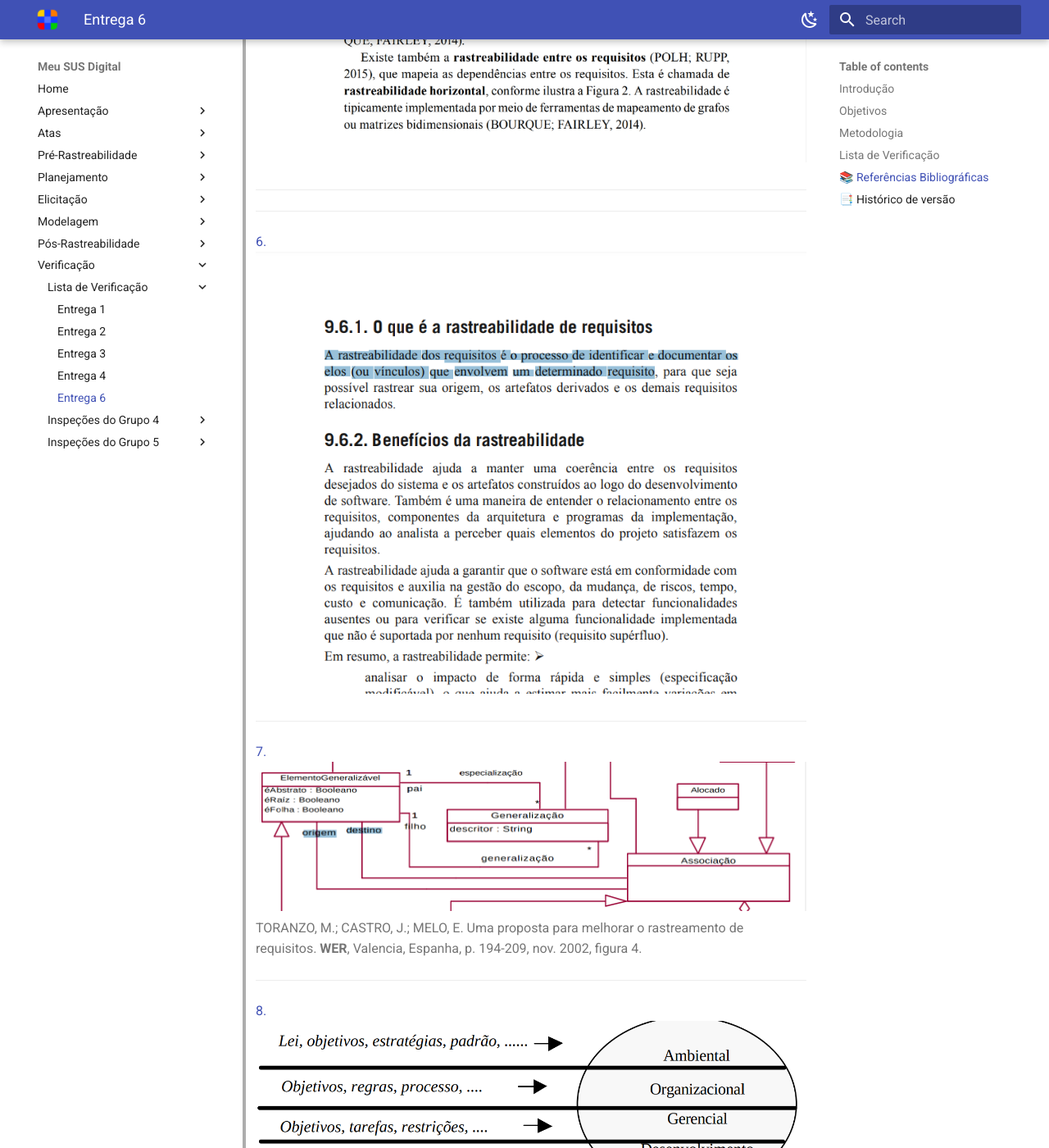
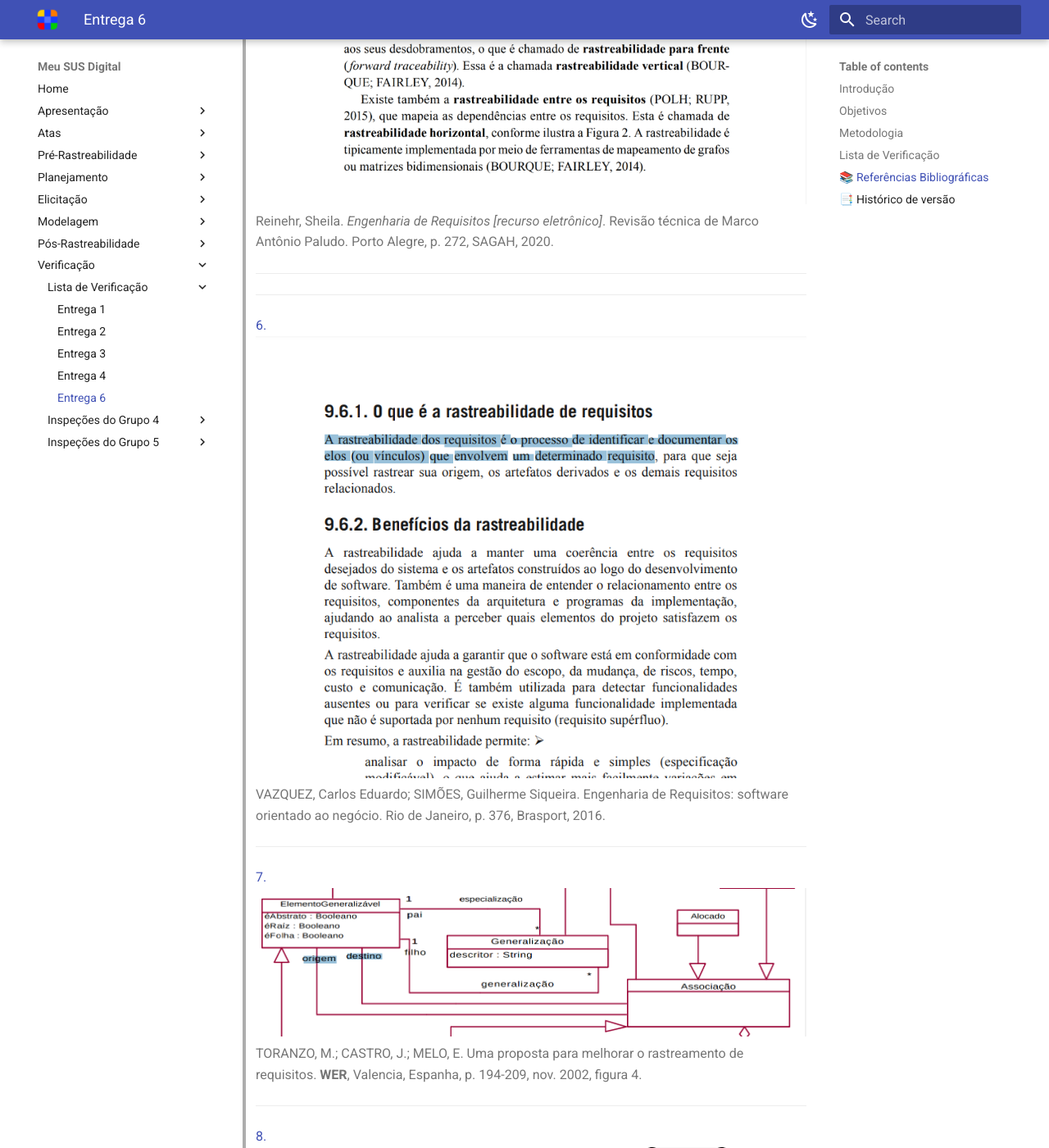
Before and after one commit to Requisitos-de-Software/2024.2-MeuSUSDigital, an MkDocs documentation site: the page built from docs/verificacao/lista_verif/entrega6.md, in a window 1280 px wide and 1400 px high, scrolled down 4658 px. Shown: the whole window at 82% size. Built offline with MkDocs 1.6.1 and Material for MkDocs 9.7.7, drawn with Linux system fonts in a browser that asks for light colours; some of the changed text lies outside the part shown.

Commit message:
correção das referências

```diff
--- a/docs/verificacao/lista_verif/entrega6.md
+++ b/docs/verificacao/lista_verif/entrega6.md
@@ -173,13 +173,13 @@
 ><a id="REF3">3.</a><br>![Referência 3](../referencias/elos_tipos.png)
 >****
 >****
-><a id="REF4">4.</a><br>![Referência 4](../referencias/q4-entrega6.png)
+><a id="REF4">4.</a><br>![Referência 4](../referencias/q4-entrega6.png) Reinehr, Sheila. _Engenharia de Requisitos [recurso eletrônico]_. Revisão técnica de Marco Antônio Paludo. Porto Alegre, p. 281, SAGAH, 2020.
 >****
 >****
-><a id="REF5">5.</a><br>![Referência 4](../referencias/q5-entrega6.png)
+><a id="REF5">5.</a><br>![Referência 5](../referencias/q5-entrega6.png) Reinehr, Sheila. _Engenharia de Requisitos [recurso eletrônico]_. Revisão técnica de Marco Antônio Paludo. Porto Alegre, p. 272, SAGAH, 2020.
 >****
 >****
-><a id="REF6">6.</a><br>![Referência 4](../referencias/q6-entrega6.png)
+><a id="REF6">6.</a><br>![Referência 6](../referencias/q6-entrega6.png) VAZQUEZ, Carlos Eduardo; SIMÕES, Guilherme Siqueira. Engenharia de Requisitos: software orientado ao negócio. Rio de Janeiro, p. 376, Brasport, 2016.
 >****
 ><a id="REF7">7.</a><br>![Referência 7](../referencias/entr6-elos_orig&dest.png) TORANZO, M.; CASTRO, J.; MELO, E. Uma proposta para melhorar o rastreamento de requisitos. **WER**, Valencia, Espanha, p. 194-209, nov. 2002, figura 4.
 >****
```
Also changed, not shown: other parts of docs/verificacao/lista_verif/entrega6.md (+2 -2 lines).
